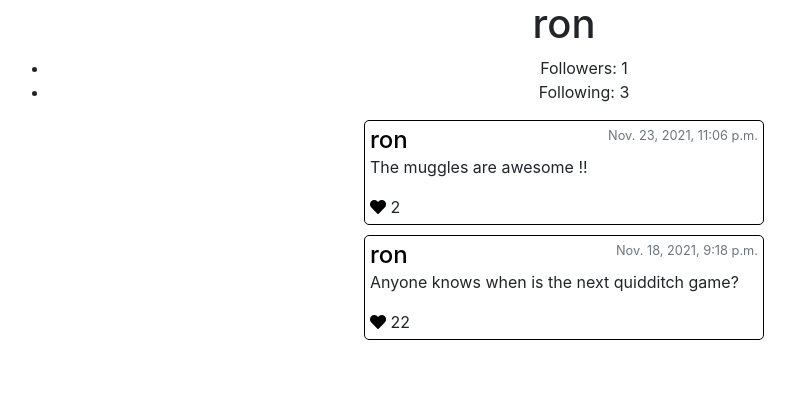
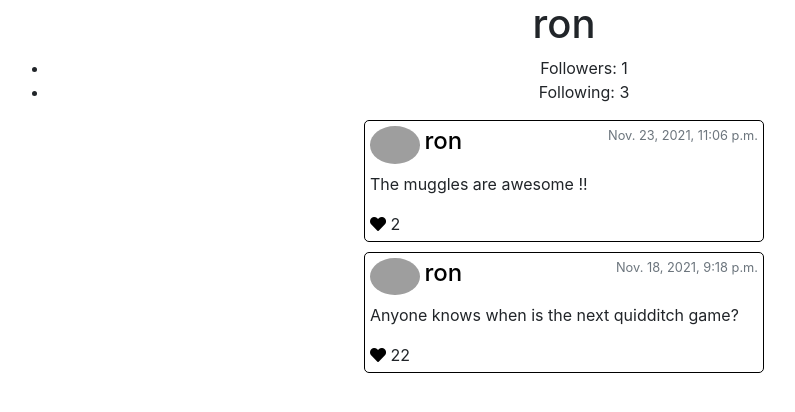
Before and after one commit to grayTurtle01/network, a Django app: a page that uses network/templates/network/profile.html in a window 1280 px wide. Shown: the part 56-468 px from the top of the page, without its empty margins (76-871 px from the left). Run offline with Django 3.2, Linux system fonts and the light colour scheme; data comes from the database, SQL or seed files in the repository; both versions use the stored data as it was after the commit; some libraries are stand-ins or nearby versions; grey boxes are pictures that could not be loaded.

Commit message:
image profile for all pages

```diff
--- a/network/templates/network/profile.html
+++ b/network/templates/network/profile.html
@@ -31,12 +31,18 @@
       {% for post in posts %}
       <div class="post text-left" data-post_id="{{post.id}}">
 
-        <div class="post-header">
-          <a href="{% url 'profile' post.creator.username 1 %}">
-              <h4>{{ post.creator }}</h4>
-          </a>
+        <div class="post-header mb-2">
+
+          <div class="post-header-left">
+
+              <img class="post-image" src="{{post.creator.image_url}}" >
+              <a href="{% url 'profile' post.creator.username 1 %}">
+                  <h4>{{ post.creator }}</h4>
+              </a>
+          </div>
+
           <small class='text-secondary'>{{ post.timestamp }}</small>
-        </div>
+      </div>
 
 
           <p>{{ post.message }}</p>
```
Also changed, not shown: network/templates/network/following.html (+10 -4 lines), db.sqlite3.
